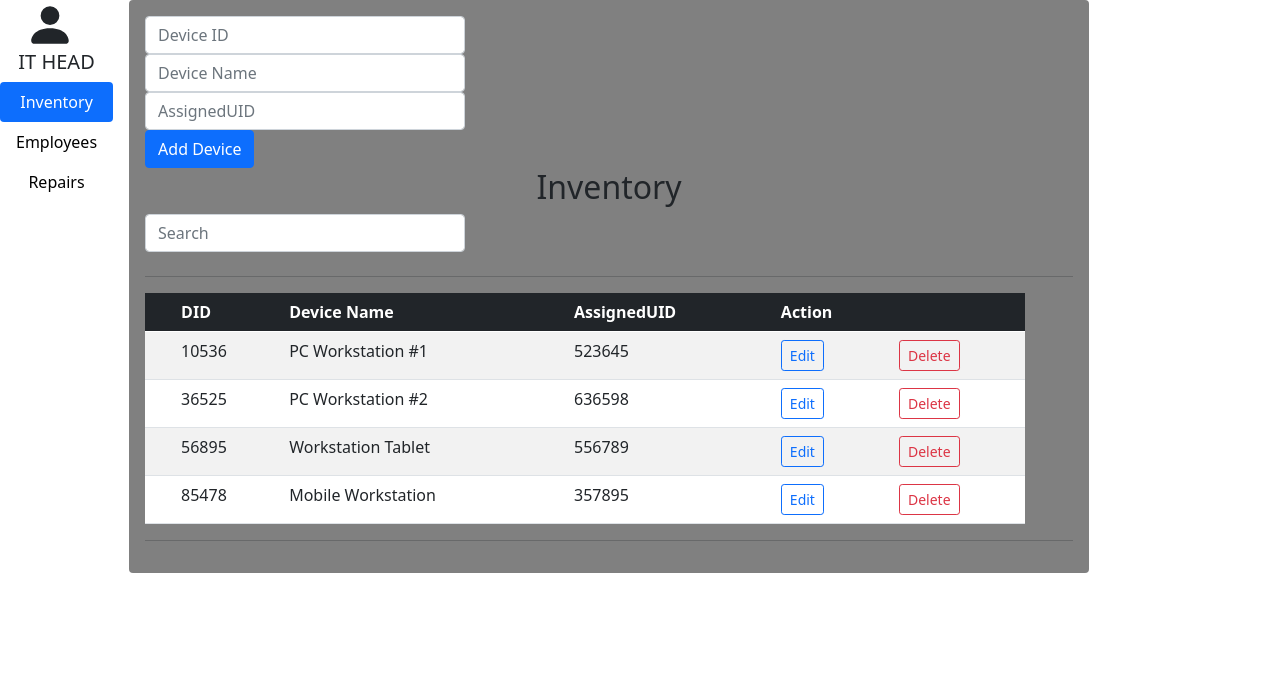
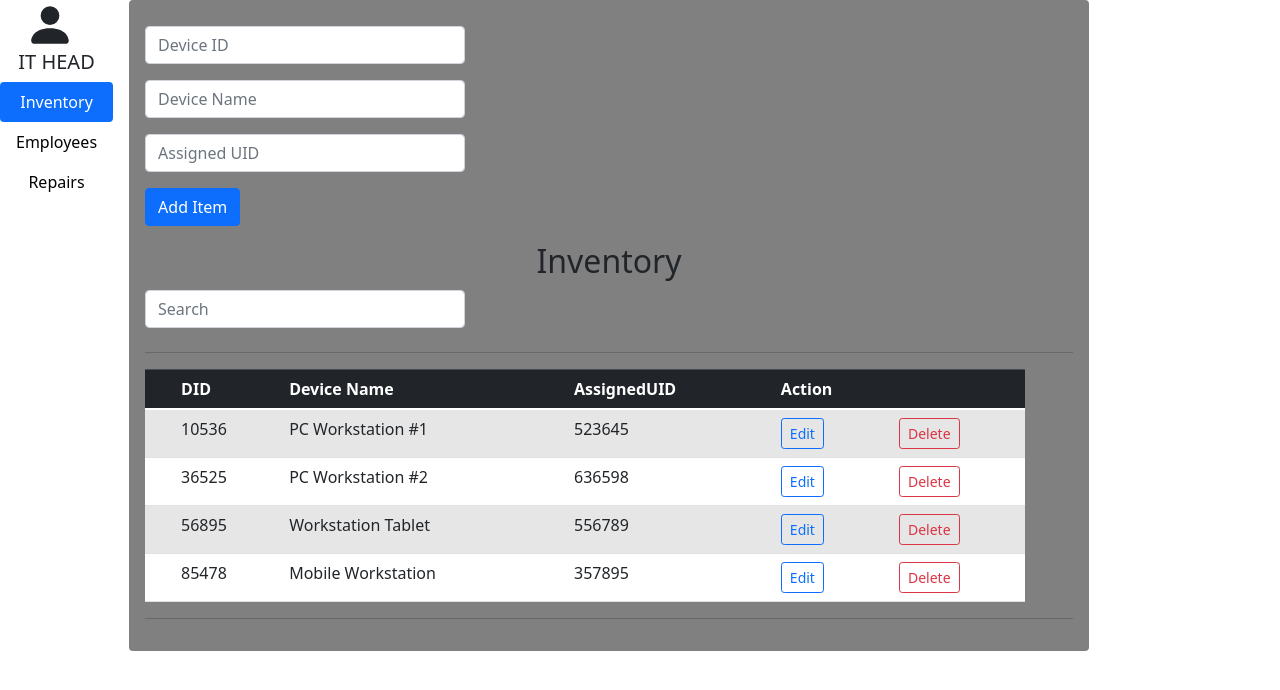
Before and after one commit to JobeFarkley/sdt-inventory-cfscqx, an Angular app: page / in a window 1280 px wide. Shown: the top 690 px of the page. Built offline with nearby package versions, Linux system fonts and the light colour scheme.

Commit message:
4 files modified

```diff
--- a/angular.json
+++ b/angular.json
@@ -23,7 +23,8 @@
               "src/assets"
             ],
             "styles": [
-              "src/styles.css"
+              "src/styles.css",
+              "node_modules/bootstrap/dist/css/bootstrap.min.css",
             ],
             "scripts": []
           },
@@ -72,7 +73,8 @@
             "tsConfig": "src/tsconfig.spec.json",
             "karmaConfig": "src/karma.conf.js",
             "styles": [
-              "styles.css"
+              "styles.css",
+              "node_modules/bootstrap/dist/css/bootstrap.min.css"
             ],
             "scripts": [],
             "assets": [
--- a/package.json
+++ b/package.json
@@ -11,6 +11,9 @@
     "@angular/platform-browser": "^11.0.8",
     "@angular/platform-browser-dynamic": "^11.0.8",
     "@angular/router": "^11.0.8",
+    "bootstrap": "^4.6.0",
+    "jquery": "1.9.1 - 3",
+    "popper.js": "^1.16.1",
     "rxjs": "^6.6.3",
     "tslib": "^2.1.0",
     "zone.js": "^0.11.3"
--- a/src/app/it-head-details/it-head-details.component.css
+++ b/src/app/it-head-details/it-head-details.component.css
@@ -35,12 +35,11 @@ tr{
 td{
   width: rem;
 }
-th{
-}
 .table-bordered{
   color: black;
 }
 
 .form-group{
   width: 20rem;
+  margin-top: 10px;
 }
--- a/src/app/it-head-details/it-head-details.component.html
+++ b/src/app/it-head-details/it-head-details.component.html
@@ -48,6 +48,7 @@
           <div class="card align-devices-center">
             <div class="card-body">
 
+
             <div class="form-group">
               <input class="form-control" type="text" [(ngModel)]="DID" placeholder="Device ID">
             </div>
@@ -55,10 +56,10 @@
               <input class="form-control" type="text" [(ngModel)]="deviceName"  placeholder="Device Name">
             </div>
             <div class="form-group">
-                <input class="form-control" type="text" [(ngModel)]="assignedUID"  placeholder="AssignedUID">
+              <input class="form-control" type="text" [(ngModel)]="assignedUID"  placeholder="Assigned UID">
             </div>
             <div class="form-group">
-                <button class="btn btn-primary" (click)="addDevice()" >Add Device</button>
+              <button class="btn btn-primary" (click)="addDevice()" >Add Item</button>
             </div>
               <h2 class="card-title">Inventory</h2>
 
```
Lines whose indentation alone changed are shown as unchanged.
